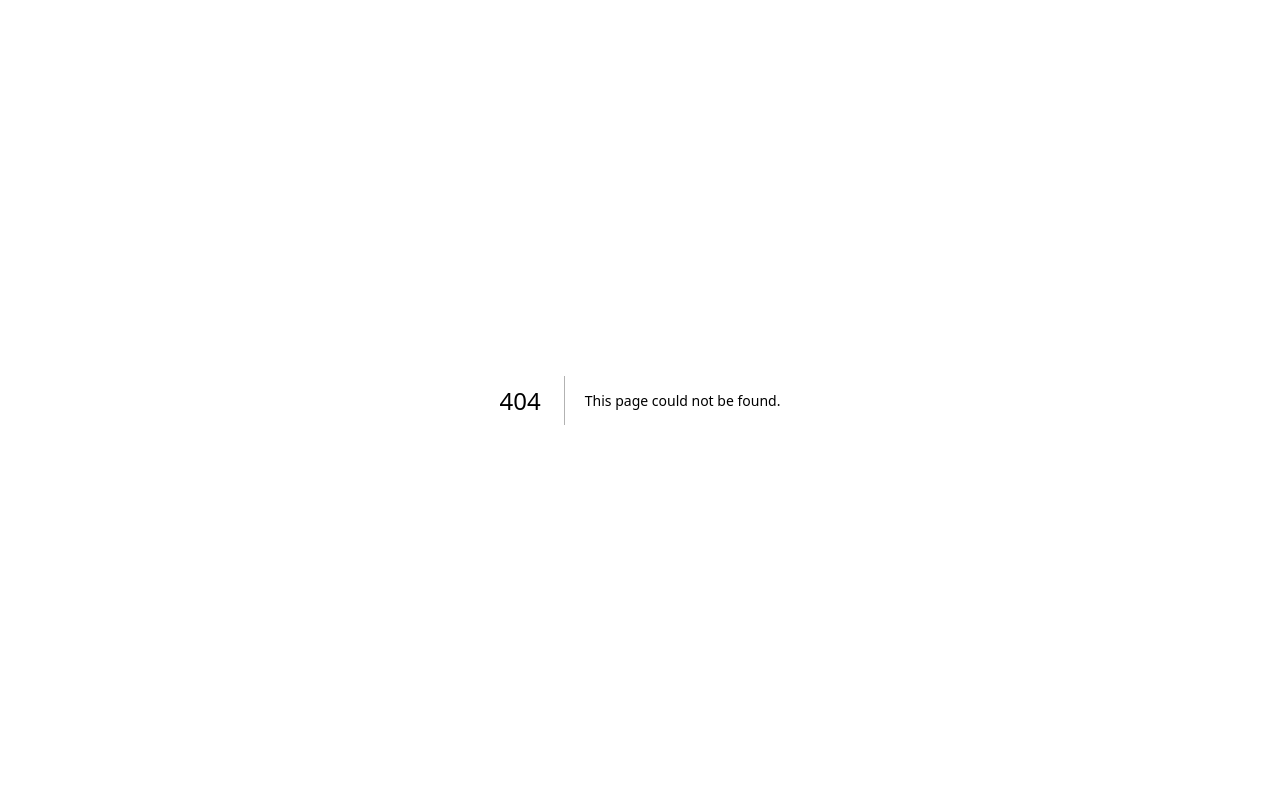
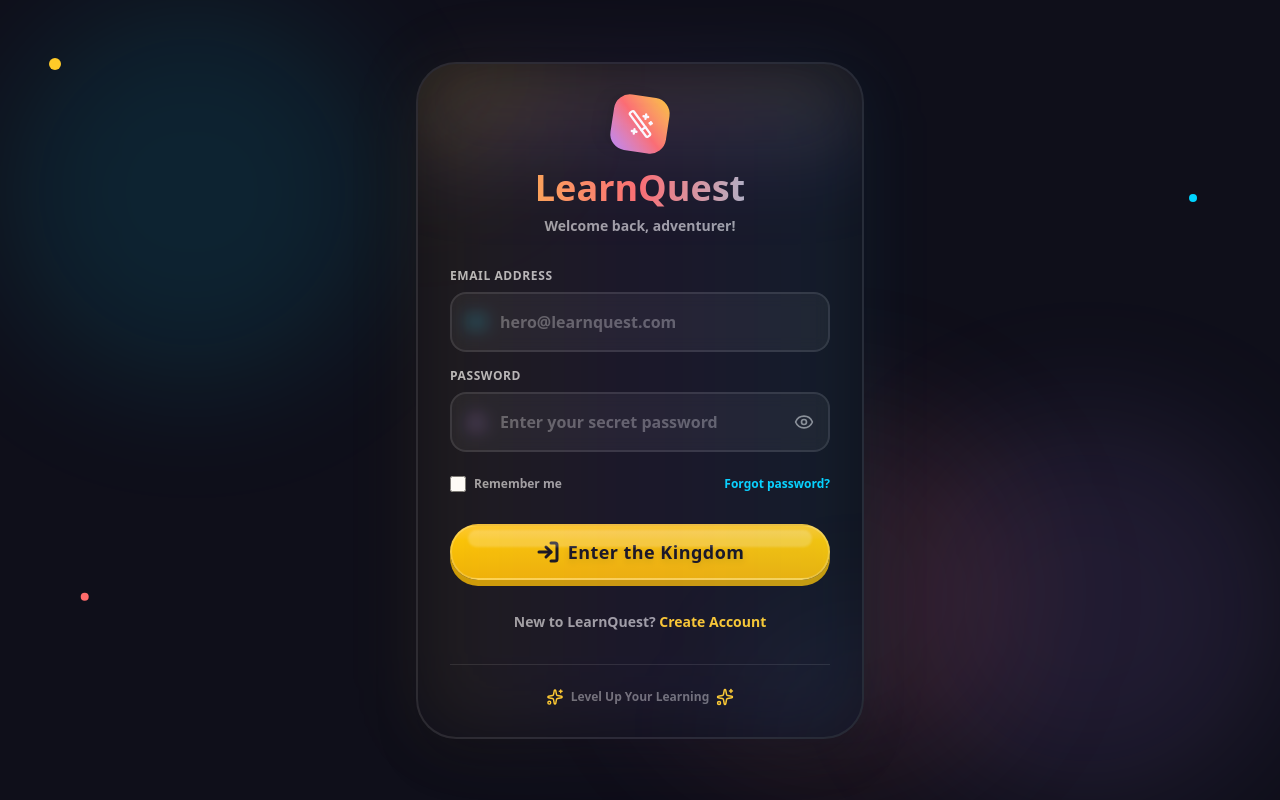
Before and after one commit to shaishab316/learn-quest-web, a Next.js app: page /login in a window 1280 px wide. Before the commit this address had no page. Built offline with nearby package versions, Linux system fonts and the light colour scheme.

Commit message:
Add Login and LoginPage components with functionality for user authentication

```diff
--- /dev/null
+++ b/app/login/page.tsx
@@ -0,0 +1,7 @@
+"use client";
+
+import { LoginPage } from "@/components/LoginPage";
+
+export default function Login() {
+  return <LoginPage />;
+}
--- /dev/null
+++ b/components/LoginPage.tsx
@@ -0,0 +1,229 @@
+"use client";
+
+import { useState } from "react";
+import { motion } from "framer-motion";
+import { Mail, Lock, Eye, EyeOff, Wand2, Sparkles, LogIn } from "lucide-react";
+import { CartoonButton } from "./CartoonButton";
+
+export function LoginPage() {
+  const [email, setEmail] = useState("");
+  const [password, setPassword] = useState("");
+  const [showPassword, setShowPassword] = useState(false);
+  const [isLoading, setIsLoading] = useState(false);
+
+  const handleLogin = () => {
+    setIsLoading(true);
+    // Simulate login
+    setTimeout(() => {
+      setIsLoading(false);
+    }, 1500);
+  };
+
+  const containerVariants = {
+    hidden: { opacity: 0, y: 20 },
+    visible: {
+      opacity: 1,
+      y: 0,
+      transition: {
+        staggerChildren: 0.1,
+        delayChildren: 0.2,
+      },
+    },
+  };
+
+  const itemVariants = {
+    hidden: { opacity: 0, y: 10 },
+    visible: {
+      opacity: 1,
+      y: 0,
+    },
+  };
+
+  return (
+    <div className="min-h-screen bg-kingdom-dark flex items-center justify-center p-4 overflow-hidden">
+      {/* Background decorations */}
+      <div className="absolute top-0 left-0 w-96 h-96 bg-kingdom-blue/10 rounded-full blur-3xl" />
+      <div className="absolute bottom-0 right-0 w-96 h-96 bg-kingdom-purple/10 rounded-full blur-3xl" />
+      <div className="absolute top-1/2 left-1/2 w-96 h-96 bg-kingdom-pink/10 rounded-full blur-3xl" />
+
+      {/* Floating particles */}
+      <motion.div
+        className="absolute top-10 left-10 w-3 h-3 bg-kingdom-yellow rounded-full"
+        animate={{ y: [0, 20, 0], x: [0, 10, 0] }}
+        transition={{ duration: 4, repeat: Infinity }}
+      />
+      <motion.div
+        className="absolute top-1/4 right-20 w-2 h-2 bg-kingdom-blue rounded-full"
+        animate={{ y: [0, -20, 0], x: [0, -10, 0] }}
+        transition={{ duration: 5, repeat: Infinity }}
+      />
+      <motion.div
+        className="absolute bottom-1/4 left-20 w-2 h-2 bg-kingdom-pink rounded-full"
+        animate={{ y: [0, 15, 0], x: [0, 15, 0] }}
+        transition={{ duration: 6, repeat: Infinity }}
+      />
+
+      {/* Main card */}
+      <motion.div
+        initial={{ opacity: 0, scale: 0.9, y: 30 }}
+        animate={{ opacity: 1, scale: 1, y: 0 }}
+        transition={{ type: "spring", stiffness: 100, damping: 15 }}
+        className="relative w-full max-w-md"
+      >
+        <div className="relative bg-gradient-to-br from-kingdom-dark via-kingdom-dark to-kingdom-dark border-2 border-white/10 rounded-[2.5rem] p-8 shadow-2xl overflow-hidden backdrop-blur-md">
+          {/* Decorative top gradient */}
+          <div className="absolute top-0 left-0 right-0 h-32 bg-gradient-to-b from-kingdom-yellow/20 via-kingdom-purple/10 to-transparent blur-2xl" />
+          <div className="absolute -top-32 -left-32 w-64 h-64 bg-kingdom-yellow/5 rounded-full blur-3xl" />
+          <div className="absolute -bottom-32 -right-32 w-64 h-64 bg-kingdom-purple/5 rounded-full blur-3xl" />
+
+          <div className="relative z-10">
+            {/* Header */}
+            <motion.div variants={itemVariants} className="text-center mb-8">
+              <motion.div
+                className="flex justify-center mb-4"
+                animate={{ rotate: 360 }}
+                transition={{ duration: 20, repeat: Infinity, ease: "linear" }}
+              >
+                <div className="w-14 h-14 bg-gradient-to-br from-kingdom-yellow via-kingdom-pink to-kingdom-purple rounded-2xl flex items-center justify-center shadow-lg">
+                  <Wand2 className="text-white" size={28} />
+                </div>
+              </motion.div>
+              <h1 className="text-4xl font-black text-transparent bg-clip-text bg-gradient-to-r from-kingdom-yellow via-kingdom-pink to-kingdom-blue mb-2">
+                LearnQuest
+              </h1>
+              <p className="text-white/60 font-bold text-sm">
+                Welcome back, adventurer!
+              </p>
+            </motion.div>
+
+            {/* Form Container */}
+            <motion.div
+              variants={containerVariants}
+              initial="hidden"
+              animate="visible"
+              className="space-y-4"
+            >
+              {/* Email Input */}
+              <motion.div variants={itemVariants}>
+                <label className="block text-white/70 text-xs font-bold uppercase tracking-wider mb-2">
+                  Email Address
+                </label>
+                <div className="relative">
+                  <Mail
+                    className="absolute left-4 top-1/2 transform -translate-y-1/2 text-kingdom-blue/60"
+                    size={20}
+                  />
+                  <input
+                    type="email"
+                    value={email}
+                    onChange={(e) => setEmail(e.target.value)}
+                    placeholder="hero@learnquest.com"
+                    className="w-full bg-white/5 border-2 border-white/10 rounded-2xl pl-12 pr-5 py-4 text-white placeholder:text-white/30 focus:outline-none focus:border-kingdom-blue focus:ring-2 focus:ring-kingdom-blue/20 transition-all font-semibold backdrop-blur-sm hover:border-white/20"
+                  />
+                </div>
+              </motion.div>
+
+              {/* Password Input */}
+              <motion.div variants={itemVariants}>
+                <label className="block text-white/70 text-xs font-bold uppercase tracking-wider mb-2">
+                  Password
+                </label>
+                <div className="relative">
+                  <Lock
+                    className="absolute left-4 top-1/2 transform -translate-y-1/2 text-kingdom-purple/60"
+                    size={20}
+                  />
+                  <input
+                    type={showPassword ? "text" : "password"}
+                    value={password}
+                    onChange={(e) => setPassword(e.target.value)}
+                    placeholder="Enter your secret password"
+                    className="w-full bg-white/5 border-2 border-white/10 rounded-2xl pl-12 pr-12 py-4 text-white placeholder:text-white/30 focus:outline-none focus:border-kingdom-purple focus:ring-2 focus:ring-kingdom-purple/20 transition-all font-semibold backdrop-blur-sm hover:border-white/20"
+                  />
+                  <button
+                    onClick={() => setShowPassword(!showPassword)}
+                    className="absolute right-4 top-1/2 transform -translate-y-1/2 text-white/50 hover:text-white transition-colors"
+                  >
+                    {showPassword ? <EyeOff size={20} /> : <Eye size={20} />}
+                  </button>
+                </div>
+              </motion.div>
+
+              {/* Remember me & Forgot password */}
+              <motion.div
+                variants={itemVariants}
+                className="flex items-center justify-between pt-2"
+              >
+                <label className="flex items-center gap-2 cursor-pointer">
+                  <input
+                    type="checkbox"
+                    className="w-4 h-4 rounded-lg bg-white/10 border border-white/20 cursor-pointer accent-kingdom-yellow"
+                  />
+                  <span className="text-xs font-bold text-white/60">
+                    Remember me
+                  </span>
+                </label>
+                <button className="text-xs font-bold text-kingdom-blue hover:text-kingdom-blue/80 transition-colors">
+                  Forgot password?
+                </button>
+              </motion.div>
+
+              {/* Magic Login Button */}
+              <motion.div variants={itemVariants} className="pt-4">
+                <CartoonButton
+                  variant="accent"
+                  icon={LogIn}
+                  onClick={handleLogin}
+                  disabled={isLoading || !email || !password}
+                  className="w-full justify-center"
+                >
+                  {isLoading ? "Entering Kingdom..." : "Enter the Kingdom"}
+                </CartoonButton>
+              </motion.div>
+
+              {/* Sign up link */}
+              <motion.div variants={itemVariants} className="text-center pt-4">
+                <p className="text-white/60 text-sm font-semibold">
+                  New to LearnQuest?{" "}
+                  <button className="text-kingdom-yellow hover:text-kingdom-yellow/80 font-black transition-colors">
+                    Create Account
+                  </button>
+                </p>
+              </motion.div>
+            </motion.div>
+
+            {/* Bottom Decoration */}
+            <motion.div
+              variants={itemVariants}
+              className="mt-8 pt-6 border-t border-white/10 flex justify-center gap-2"
+            >
+              <motion.div
+                animate={{ scale: [1, 1.2, 1] }}
+                transition={{ duration: 2, repeat: Infinity }}
+              >
+                <Sparkles className="text-kingdom-yellow" size={16} />
+              </motion.div>
+              <span className="text-xs text-white/40 font-bold">
+                Level Up Your Learning
+              </span>
+              <motion.div
+                animate={{ scale: [1, 1.2, 1] }}
+                transition={{ duration: 2, repeat: Infinity, delay: 0.2 }}
+              >
+                <Sparkles className="text-kingdom-yellow" size={16} />
+              </motion.div>
+            </motion.div>
+          </div>
+        </div>
+
+        {/* Glow effect */}
+        <motion.div
+          className="absolute inset-0 rounded-[2.5rem] bg-gradient-to-r from-kingdom-yellow/20 via-kingdom-purple/20 to-kingdom-blue/20 blur-2xl opacity-0 group-hover:opacity-100 transition-opacity"
+          animate={{ opacity: [0.3, 0.5, 0.3] }}
+          transition={{ duration: 3, repeat: Infinity }}
+          style={{ pointerEvents: "none" }}
+        />
+      </motion.div>
+    </div>
+  );
+}
```
